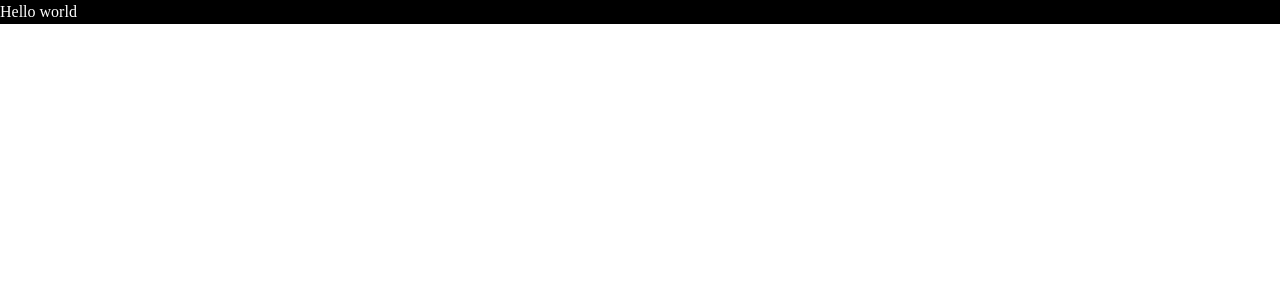
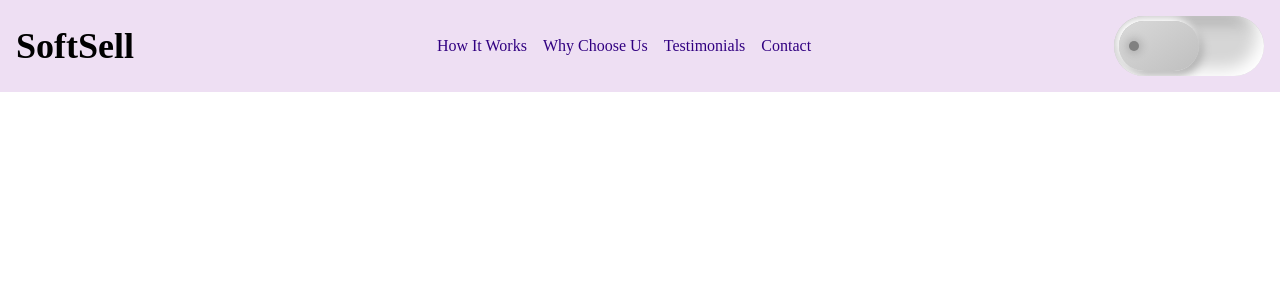
Before and after one commit to Shreyanshs1/softsell, a React (Create React App) app: page / in a window 1280 px wide. Shown: the top 300 px of the page. Built offline with nearby package versions, Linux system fonts and the light colour scheme.

Commit message:
Add navbar section and toggle switch that switches theme(dark and light)

```diff
--- a/src/App.css
+++ b/src/App.css
@@ -2,8 +2,13 @@
     margin: 0;
     padding: 0;
     box-sizing: border-box;
+    @apply transition-colors duration-500;
 }
 
 body{
     font-family: "Quicksand", serif;
 }
+
+.logo{
+  font-family: "Newsreader", serif;
+}
--- a/src/App.js
+++ b/src/App.js
@@ -1,9 +1,10 @@
 import './App.css';
+import Main from './components/Main';
 
 function App() {
   return (
-    <div className='dark'>
-      <h1 className='text-text1 bg-tertiary'>Hello world</h1>
+    <div className=''>
+      <Main/>
     </div>
   );
 }
--- /dev/null
+++ b/src/components/DarkModeToggle.js
@@ -0,0 +1,35 @@
+import React, { useEffect, useState } from 'react';
+import "../stylesheets/Navbar.css"; // Assuming you have styles here
+
+export default function DarkModeToggle() {
+  const [darkMode, setDarkMode] = useState(() =>
+    document.documentElement.classList.contains('dark')
+  );
+
+  useEffect(() => {
+    if (darkMode) {
+      document.documentElement.classList.add('dark');
+      document.documentElement.classList.remove('light');
+    } else {
+      document.documentElement.classList.remove('dark');
+      document.documentElement.classList.add('light');
+    }
+  }, [darkMode]);
+
+  return (
+    <div className="switch-container">
+      <input
+        className="toggle-checkbox"
+        id="toggle-switch"
+        type="checkbox"
+        checked={darkMode}
+        onChange={() => setDarkMode(!darkMode)}
+      />
+      <label className="switch" htmlFor="toggle-switch">
+        <div className="toggle">
+          <div className="led"></div>
+        </div>
+      </label>
+    </div>
+  );
+}
--- /dev/null
+++ b/src/components/Hero.js
@@ -0,0 +1,27 @@
+import React from 'react'
+
+function Hero() {
+  return (
+    <section className="min-h-screen flex items-center justify-center bg-primary text-text2 p-4 sm:p-6 md:p-8"><div className="max-w-screen-md text-center space-y-6">
+        <h1 className="text-4xl sm:text-5xl md:text-6xl font-bold leading-tight">
+          Unlock Value from Your{' '}
+          <span className="text-secondary">Unused Software Licenses</span>
+        </h1>
+
+       <p className="text-lg sm:text-xl opacity-90">
+          Sell your surplus software licenses easily and securely. Get a fair
+          valuation and turn idle assets into cash.
+        </p>
+
+       <a
+          href="#contact"
+          className="inline-block bg-secondary text-white p-3 px-8 rounded-lg font-semibold hover:bg-secondary-dark transition-colors duration-200"
+        >
+          Get a Quote
+        </a>
+      </div>
+    </section>
+  )
+}
+
+export default Hero
--- /dev/null
+++ b/src/components/Main.js
@@ -0,0 +1,12 @@
+import React from 'react'
+import Navbar from './Navbar'
+
+function Main() {
+  return (
+    <div>
+        <Navbar/>
+    </div>
+  )
+}
+
+export default Main
--- /dev/null
+++ b/src/components/Navbar.js
@@ -0,0 +1,35 @@
+import React from 'react'
+import DarkModeToggle from './DarkModeToggle'
+
+function Navbar() {
+  return (
+    <nav className="w-full bg-tertiary text-text1 p-4 flex items-center justify-between">
+      <div className="flex-shrink-0">
+        <span className="text-4xl font-bold text-logo logo">SoftSell</span>
+      </div>
+
+      <div className="flex-grow flex justify-center">
+        <ul className="flex space-x-4">
+          <li>
+            <a href="#how-it-works" className="hover:underline">How It Works</a>
+          </li>
+          <li>
+            <a href="#why-choose-us" className="hover:underline">Why Choose Us</a>
+          </li>
+          <li>
+            <a href="#testimonials" className="hover:underline">Testimonials</a>
+          </li>
+          <li>
+            <a href="#contact" className="hover:underline">Contact</a>
+          </li>
+        </ul>
+      </div>
+
+      <div className="flex-shrink-0">
+          <DarkModeToggle/>
+      </div>
+    </nav>
+  )
+}
+
+export default Navbar
--- a/src/index.css
+++ b/src/index.css
@@ -2,13 +2,14 @@
 @tailwind components;
 @tailwind utilities;
 @import url('https://fonts.googleapis.com/css2?family=Gotu&family=Playwrite+VN:wght@100..400&family=Quicksand:wght@300..700&family=Raleway:ital,wght@0,100..900;1,100..900&family=Square+Peg&display=swap');
-@import url('https://fonts.googleapis.com/css2?family=Bad+Script&family=Passions+Conflict&family=Sacramento&family=Tangerine:wght@400;700&display=swap');
+@import url('https://fonts.googleapis.com/css2?family=Bad+Script&family=Jacquard+24&family=Newsreader:ital,opsz,wght@0,6..72,200..800;1,6..72,200..800&family=Quintessential&display=swap');
 
 .light{
     --primary:205, 111, 255;
     --secondary:227, 177, 244;
     --tertiary:238, 223, 243;
     --text:49, 0, 129;
+    --logo: 0,0,0;
     --shadow:54, 0, 107;
 }
 .dark{
@@ -16,5 +17,6 @@
     --secondary: 53, 36, 59;
     --tertiary: 0, 0, 0;
     --text:255, 255, 255;
+    --logo:238, 223, 243;
     --shadow:54, 0, 107;
 }
--- /dev/null
+++ b/src/stylesheets/Navbar.css
@@ -0,0 +1,80 @@
+/* From Uiverse.io by chase2k25 */
+/* Switch Container */
+.switch-container {
+  position: relative;
+  width: 150px;
+  height: 60px;
+  background: #d6d6d6;
+  border-radius: 50px;
+  box-shadow:
+    inset -8px -8px 16px #ffffff,
+    inset 8px 8px 16px #b0b0b0;
+}
+
+/* Hidden Checkbox */
+.toggle-checkbox {
+  display: none;
+}
+
+/* Switch Label (Interactive Area) */
+.switch {
+  position: absolute;
+  top: 50%;
+  left: 0;
+  width: 100%;
+  height: 100%;
+  transform: translateY(-50%);
+  border-radius: 50px;
+  overflow: hidden;
+  cursor: pointer;
+}
+
+/* Toggle Button */
+.toggle {
+  position: absolute;
+  width: 80px;
+  height: 50px;
+  background: linear-gradient(145deg, #d9d9d9, #bfbfbf);
+  border-radius: 50px;
+  top: 5px;
+  left: 5px;
+  box-shadow:
+    -4px -4px 8px #ffffff,
+    4px 4px 8px #b0b0b0;
+  transition: all 0.3s ease-in-out;
+  display: flex;
+  align-items: center;
+  justify-content: flex-start;
+  padding-left: 10px;
+}
+
+/* LED Light */
+.led {
+  width: 10px;
+  height: 10px;
+  background: grey;
+  border-radius: 50%;
+  box-shadow: 0 0 10px 2px rgba(0, 0, 0, 0.2);
+  transition: all 0.3s ease-in-out;
+}
+
+/* Active State for Toggle (ON) */
+.toggle-checkbox:checked + .switch .toggle {
+  left: 65px;
+  background: linear-gradient(145deg, #cfcfcf, #a9a9a9);
+  box-shadow:
+    -4px -4px 8px #ffffff,
+    4px 4px 8px #8a8a8a;
+}
+
+.toggle-checkbox:checked + .switch .led {
+  background: yellow;
+  box-shadow: 0 0 15px 4px yellow;
+}
+
+/* Hover Effect */
+.switch:hover .toggle {
+  box-shadow:
+    -4px -4px 12px #ffffff,
+    4px 4px 12px #9b9b9b;
+}
--- a/tailwind.config.js
+++ b/tailwind.config.js
@@ -11,6 +11,7 @@ module.exports = {
         tertiary:"rgba(var(--tertiary))",
         text1:"rgba(var(--text))",
         shadow:"rgba(var(--shadow))",
+        logo:"rgba(var(--logo))",
       }
     },
   },
```
